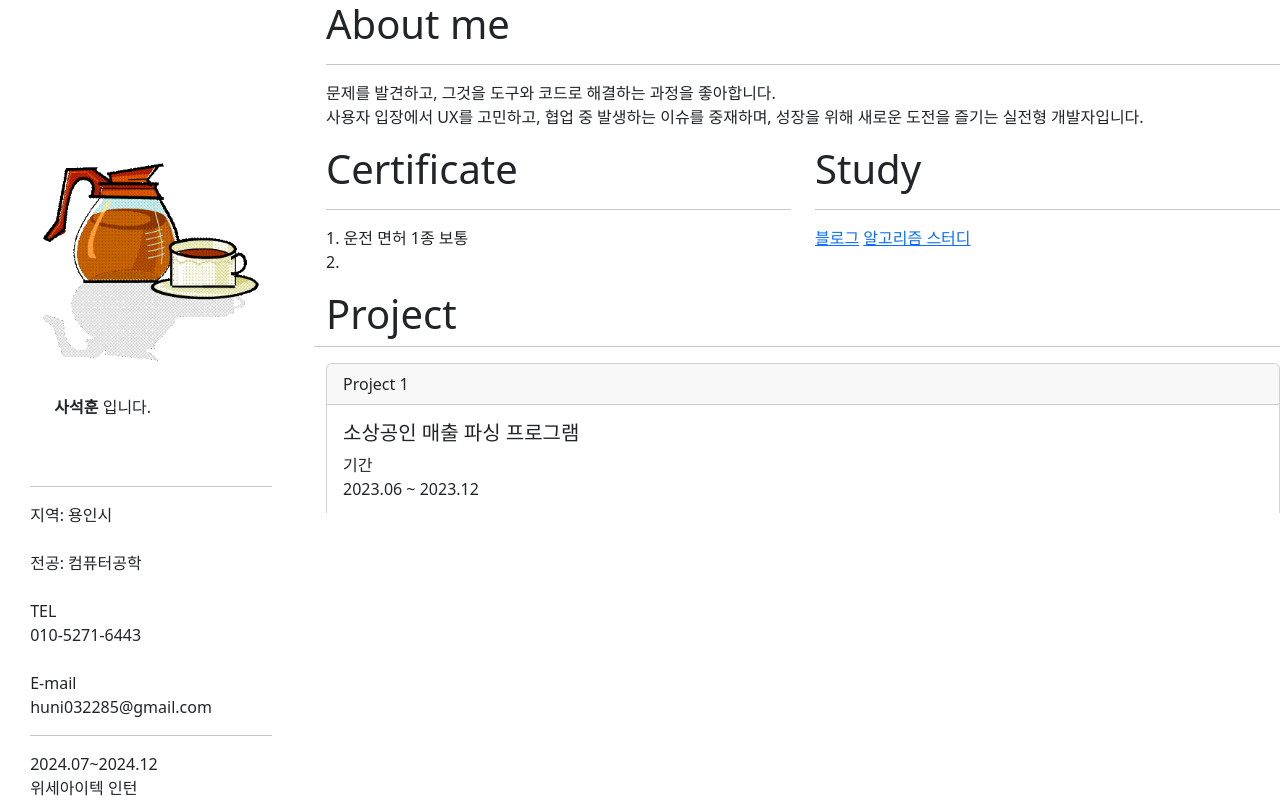
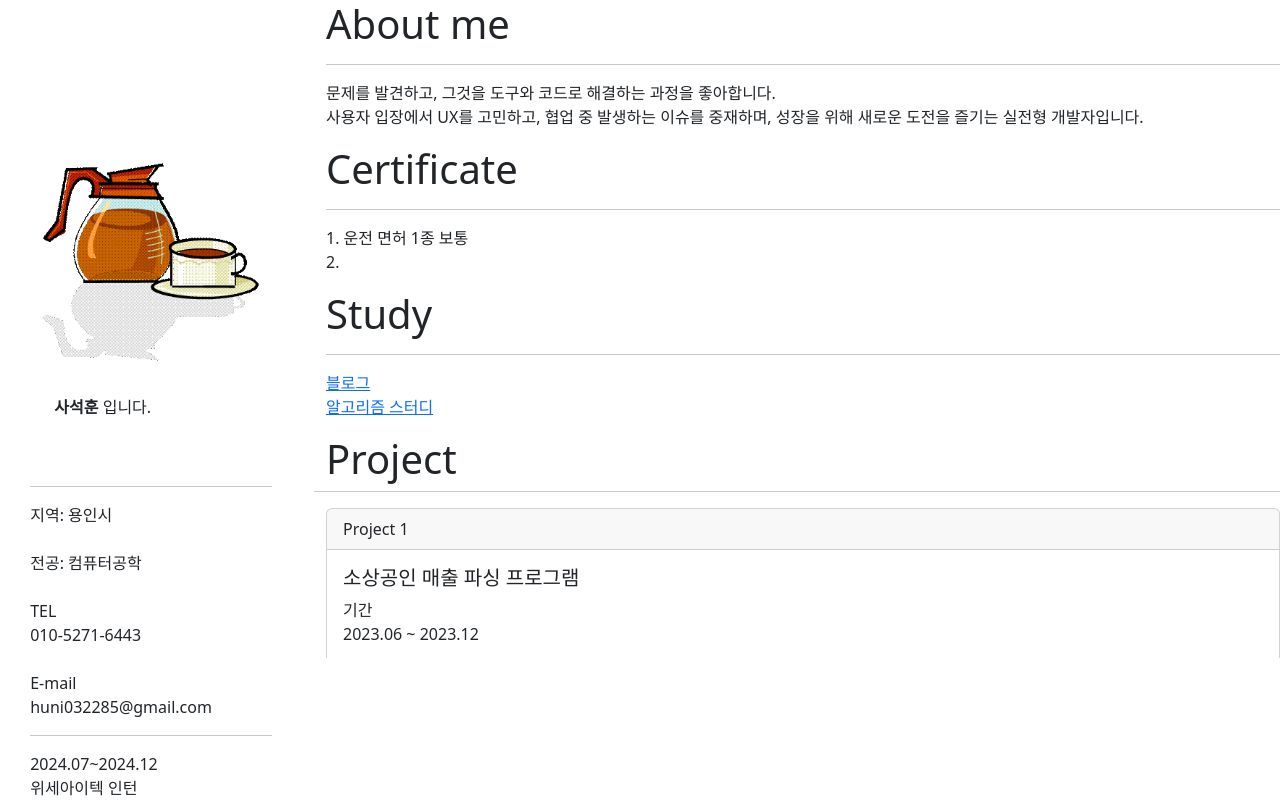
Before and after one commit to Clear-head/webstart, a plain HTML site: page service/index.html in a window 1280 px wide. Shown: the top 800 px of the page. Drawn offline with nearby package versions, Linux system fonts and the light colour scheme.

Commit message:
Update index.html

```diff
--- a/service/index.html
+++ b/service/index.html
@@ -55,17 +55,12 @@
                             1. 운전 면허 1종 보통<br>
                             2.
                         </p>
-
-                    </div>
-                    <div class="col">
-
                         <h1>Study</h1>
                         <hr>
                         <p>
-                            <a href="https://problems.tistory.com/">블로그</a>
+                            <a href="https://problems.tistory.com/">블로그</a><br>
                             <a href="https://github.com/nvmith/November">알고리즘 스터디</a>
                         </p>
-
                     </div>
 
                     <!-- 프로젝트 설명 카드 -->
```
